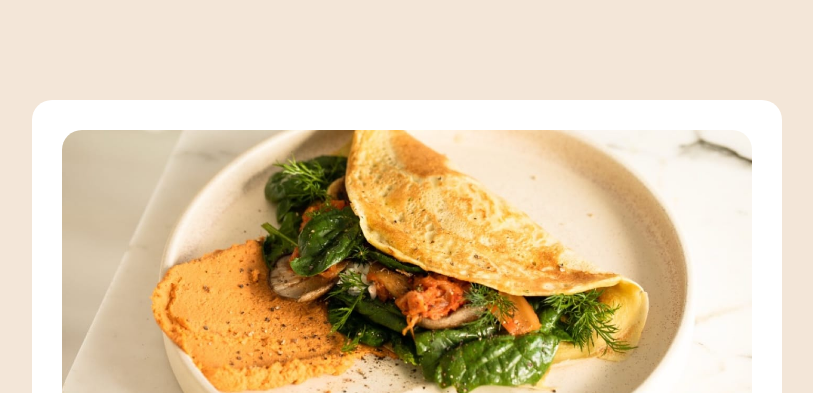
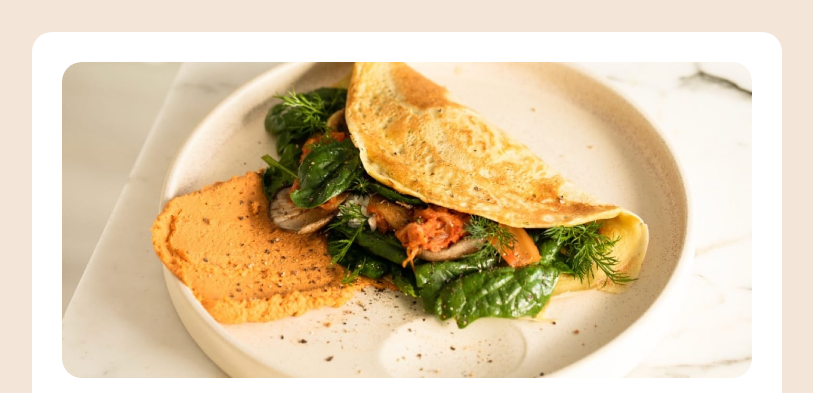
Before and after one commit to EBrown2124/recipe-page-main, a plain HTML site: page index.html in a window 1280 px wide. Shown: the top 393 px of the page, without its empty margins (233-1046 px from the left). Drawn offline with Linux system fonts and the light colour scheme.

Commit message:
project finish

```diff
--- a/index.html
+++ b/index.html
@@ -12,14 +12,13 @@
 </head>
 <body>
 
-  <main>
-    <article>
+  <article>
     <img class="omelette-img" src="./assets/images/image-omelette.jpeg" alt="omelette-image">
     <header>
 
       <h1>Simple Omelette Recipe</h1>
       <p>An easy and quick dish, perfect for any meal. This classic omelette combines beaten eggs cooked
-  to perfection, optionally filled with your choice of cheese, vegetables, or meats.</p>
+      to perfection, optionally filled with your choice of cheese, vegetables, or meats.</p>
 
       <section class="prep-time">
         <h3>Preparation time</h3>
@@ -30,7 +29,6 @@
         </ul>
       </section>
     </header>
-
 
     <section class="ingredients">
       <h2>Ingredients</h2>
@@ -83,11 +81,12 @@
         </tbody>
       </table>
     </section>
-    </article>
-  </main>
+  </article>
+
   <footer class="attribution">
   Challenge by <a href="https://www.frontendmentor.io?ref=challenge">Frontend Mentor</a>.
   Coded by <a href="https://github.com/EBrown2124">Eric Brown Jr</a>.
   </footer>
+
 </body>
 </html>
--- a/style.css
+++ b/style.css
@@ -67,7 +67,7 @@ article {
     display: flex;
     flex-direction: column;
     padding: 1.875rem;
-    margin-top: 100px;
+    margin-top: 2rem;
     border-radius: 1.25rem;
     gap: 1.25rem;
 }
```
Also changed, not shown: recipe-page-main-eb.jpg (added), 1 other file.
